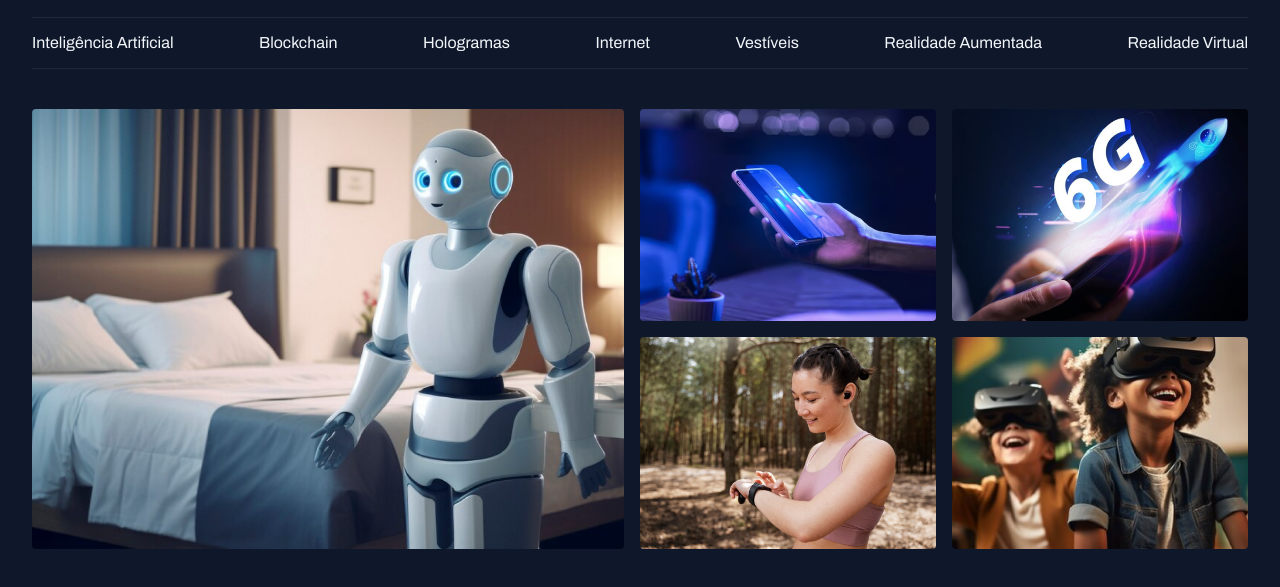
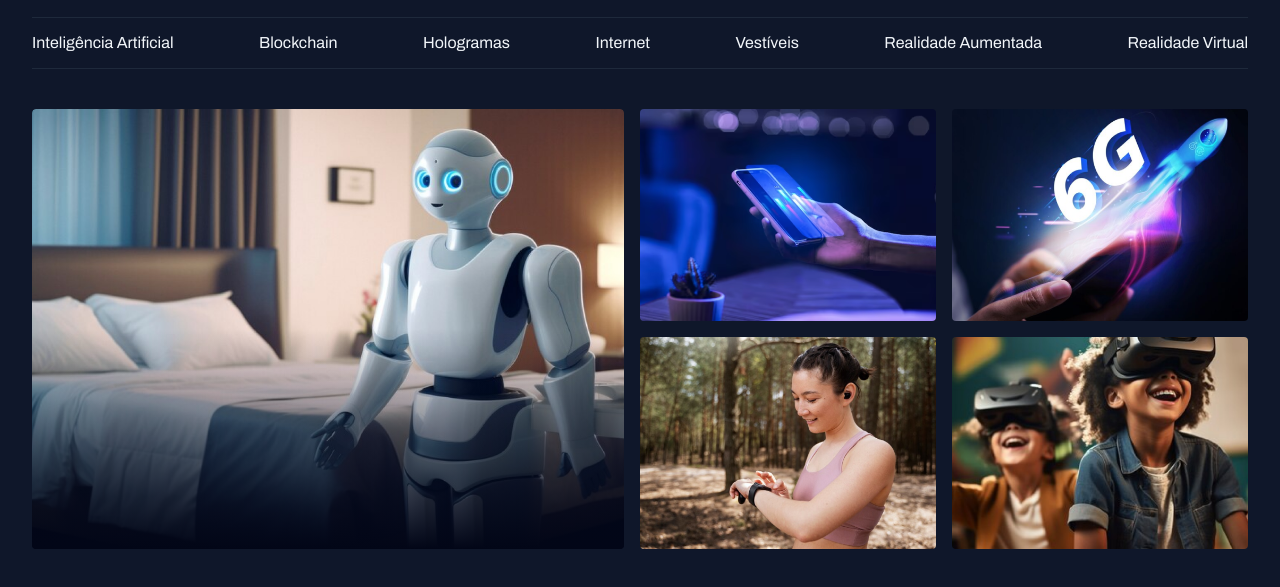
Before and after one commit to guilhermecrf/04-portal-de-noticias, a plain HTML site: page index.html in a window 1280 px wide. Shown: the part 55-642 px from the top of the page. Drawn offline with Linux system fonts and the light colour scheme.

Commit message:
adding a gradient background to the image

```diff
--- a/index.html
+++ b/index.html
@@ -56,7 +56,7 @@
 
   <main class="grid container">
     <section id="featured" class="grid grid-flow-col gap-16">
-      <div>
+      <div class="card">
         <img
         src="assets/images/Image 01.png"
         alt="imagem de um robô"
--- a/styles/sections.css
+++ b/styles/sections.css
@@ -5,4 +5,22 @@
 
     border-radius: .25rem;
   }
+
+  .card {
+    position: relative;
+    overflow: hidden;
+    border-radius: .25rem;
+
+    &::before {
+      content: '';
+      position: absolute;
+      inset: 0;
+      top: 50%;
+      background: linear-gradient(
+        180deg,
+        transparent 0%,
+        #020617 100%
+      );
+    }
+  }
 }
```
